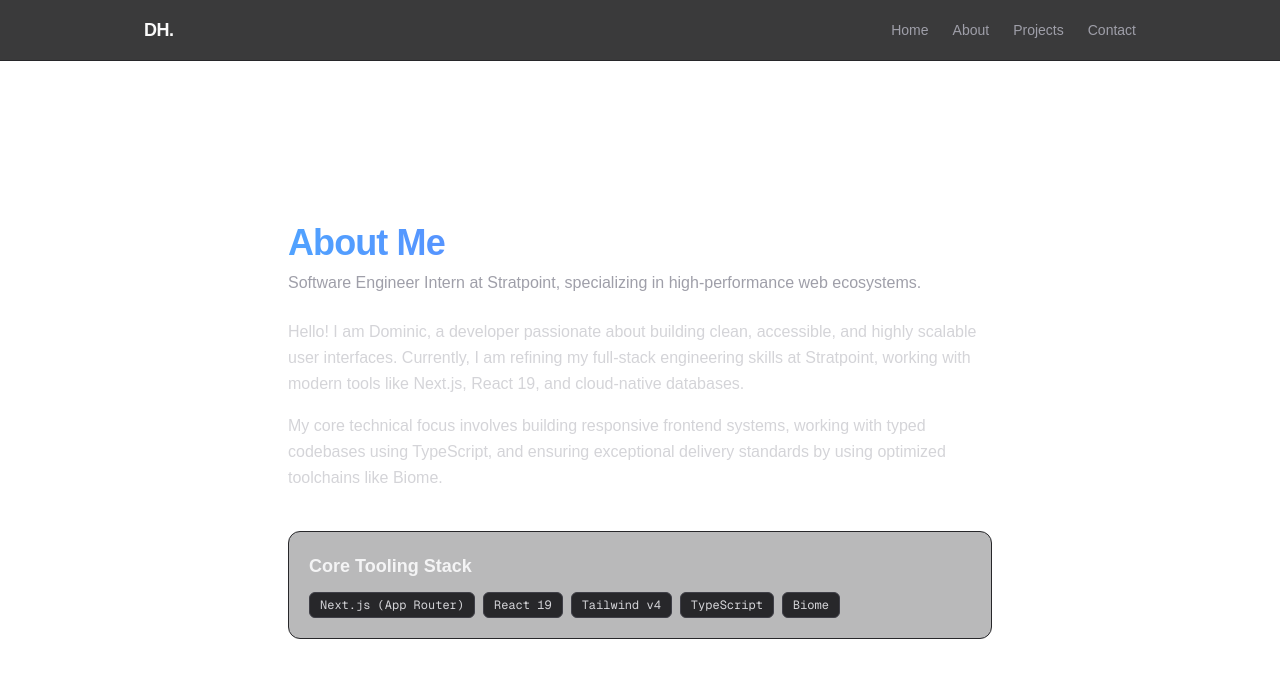
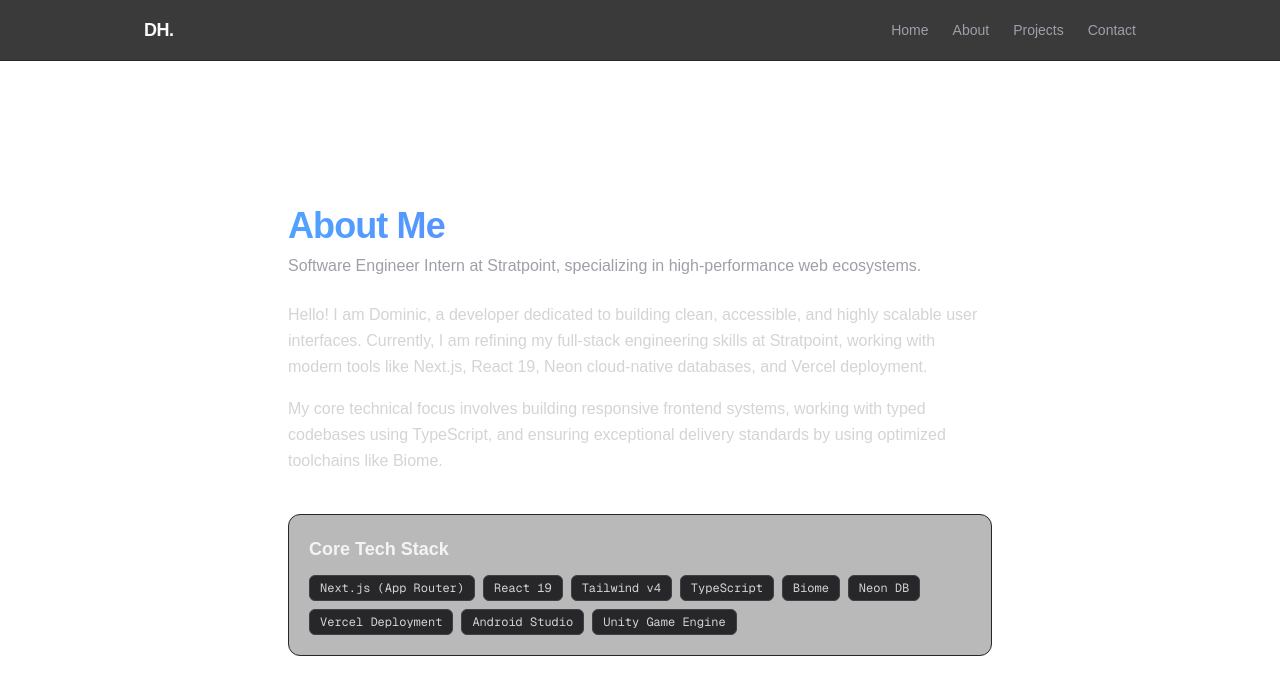
Before and after one commit to idominicherce-web/my-portfolio, a Next.js app: page /about in a window 1280 px wide. Shown: the top 694 px of the page. Built offline with nearby package versions, Linux system fonts and the light colour scheme.

Commit message:
refactor(about): improved about me description

```diff
--- a/app/about/page.tsx
+++ b/app/about/page.tsx
@@ -13,10 +13,10 @@ export default function AboutPage() {
 
 			<div className="flex flex-col gap-4 text-zinc-300 leading-relaxed text-sm md:text-base">
 				<p>
-					Hello! I am Dominic, a developer passionate about building clean,
+					Hello! I am Dominic, a developer dedicated to building clean,
 					accessible, and highly scalable user interfaces. Currently, I am
 					refining my full-stack engineering skills at Stratpoint, working with
-					modern tools like Next.js, React 19, and cloud-native databases.
+					modern tools like Next.js, React 19, Neon cloud-native databases, and Vercel deployment.
 				</p>
 				<p>
 					My core technical focus involves building responsive frontend systems,
@@ -28,7 +28,7 @@ export default function AboutPage() {
 
 			<div className="mt-4 p-5 rounded-xl border border-zinc-800 bg-zinc-900/30">
 				<h2 className="text-lg font-semibold text-zinc-100 mb-3">
-					Core Tooling Stack
+					Core Tech Stack
 				</h2>
 				<div className="flex flex-wrap gap-2">
 					{[
@@ -37,6 +37,10 @@ export default function AboutPage() {
 						"Tailwind v4",
 						"TypeScript",
 						"Biome",
+                        "Neon DB",
+                        "Vercel Deployment",
+                        "Android Studio",
+                        "Unity Game Engine"
 					].map((skill) => (
 						<span
 							key={skill}
```
